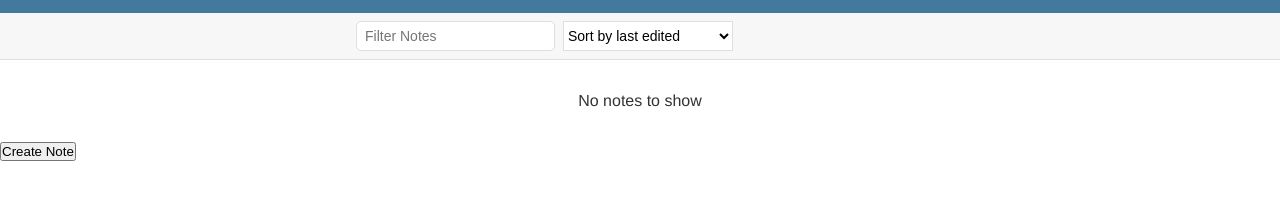
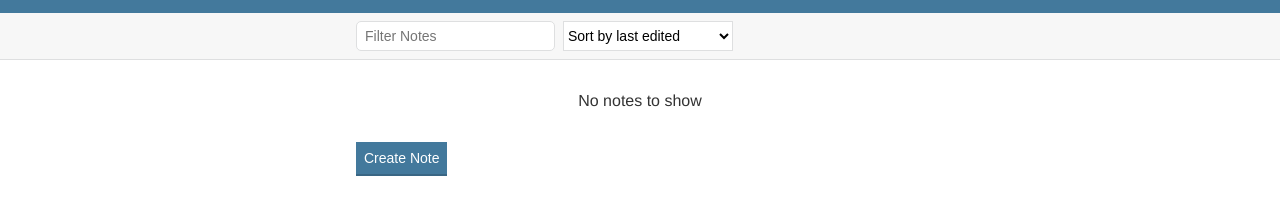
Before and after one commit to AaronPowell96/Note-App-Moduled, a plain HTML site: page index.html in a window 1280 px wide. Shown: the part 78-292 px from the top of the page. Drawn offline with nearby package versions, Linux system fonts and the light colour scheme.

Commit message:
Added create note button styling

```diff
--- a/index.html
+++ b/index.html
@@ -30,9 +30,10 @@
         </select>
       </div>
     </div>
-
-    <div id="notesDiv"></div>
-    <button id="createNote">Create Note</button>
+    <div class="container">
+      <div id="notesDiv"></div>
+      <button id="createNote" class="button">Create Note</button>
+    </div>
     <script src="https://cdnjs.cloudflare.com/ajax/libs/moment.js/2.22.2/moment-with-locales.min.js"></script>
     <script src="/scripts/uuid.js"></script>
     <script src="/scripts/notes-functions.js"></script>
```
